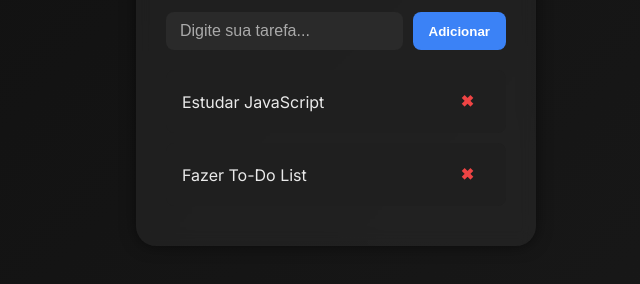
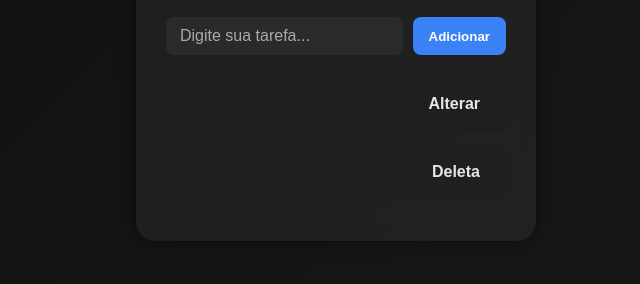
Before and after one commit to Fabricioops/to-do-List, a plain HTML site: page index.html in a window 1280 px wide. Shown: the part 316-600 px from the top of the page, without its empty margins (304-944 px from the left). Drawn offline with Linux system fonts and the light colour scheme.

Commit message:
adc organizaçao

```diff
--- a/index.html
+++ b/index.html
@@ -12,14 +12,16 @@
     <h1>🧠 To-Do List</h1>
 
     <div class="input-group">
-      <input type="text" placeholder="Digite sua tarefa..." />
+      <input type="text" id='task-input' placeholder= "Digite sua tarefa..." />
       <button>Adicionar</button>
     </div>
 
-    <ul class="task-list">
-      <li><span>Estudar JavaScript</span><button class="delete-btn">✖</button></li>
-      <li><span>Fazer To-Do List</span><button class="delete-btn">✖</button></li>
+    <ul class="task-input">
+      <li><span></span><button onclick= "alterando"  class="altera-btn">Alterar</button></li>
+      <li><span></span><button onclick= "deletando"  class="delete-btn">Deleta</button></li>
     </ul>
+
+    <ul id="task-list"></ul>
   </div>
 </body>
 </html>
--- a/style.css
+++ b/style.css
@@ -65,24 +65,33 @@
     background: #2563eb;
   }
 
-  .task-list {
+  .task-input {
     list-style: none;
   }
 
-  .task-list li {
+  .task-input li {
     background: #1f1f1f;
     margin-bottom: 10px;
-    padding: 12px 16px;
+    padding: 10px 10px;
     border-radius: 8px;
     display: flex;
     justify-content: space-between;
     align-items: center;
+
   }
 
   .delete-btn {
     background: transparent;
     border: none;
-    color: #ef4444;
+    color: #e7e7e7;
     font-size: 1rem;
     cursor: pointer;
   }
+  .altera-btn{
+    background: transparent;
+    border: none;
+    color: #e7e7e7;
+    font-size: 1rem;
+    cursor: pointer;
+
+  }
```
Also changed, not shown: script.js (+13 -0 lines).
